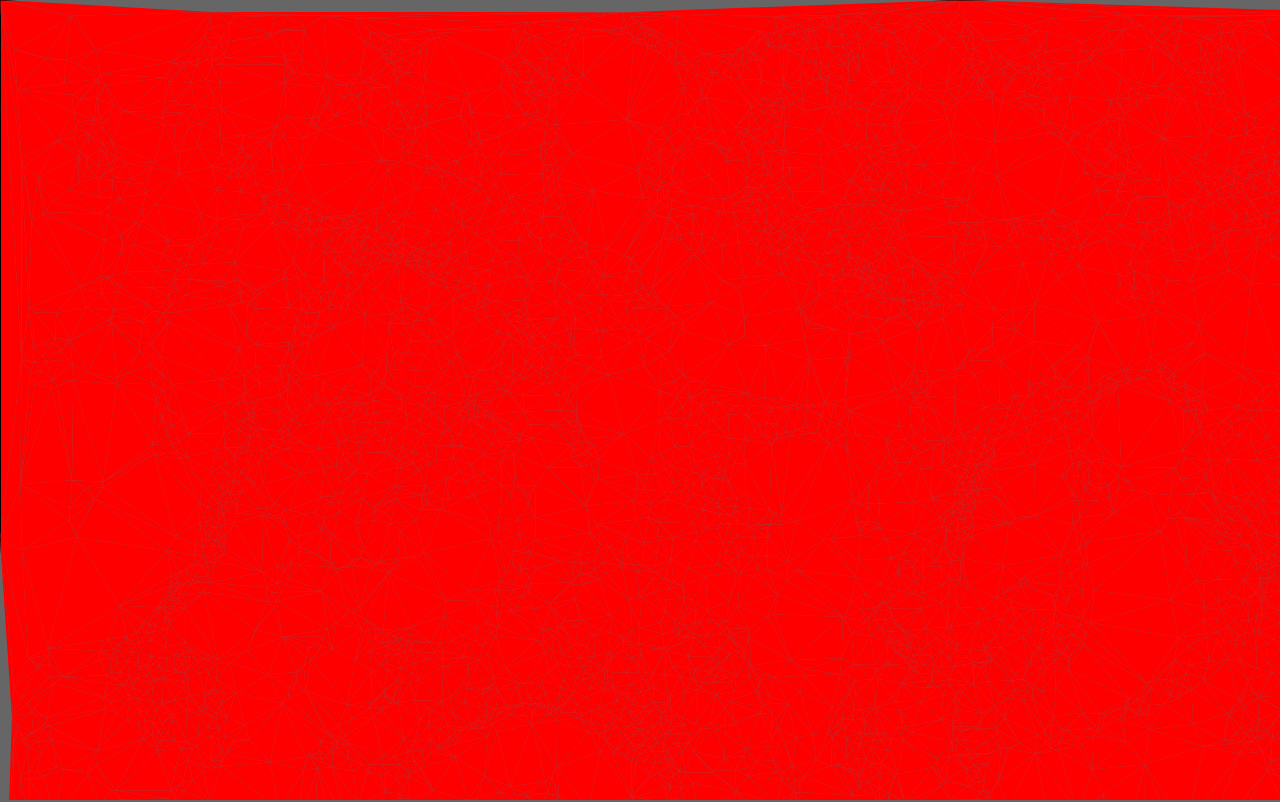
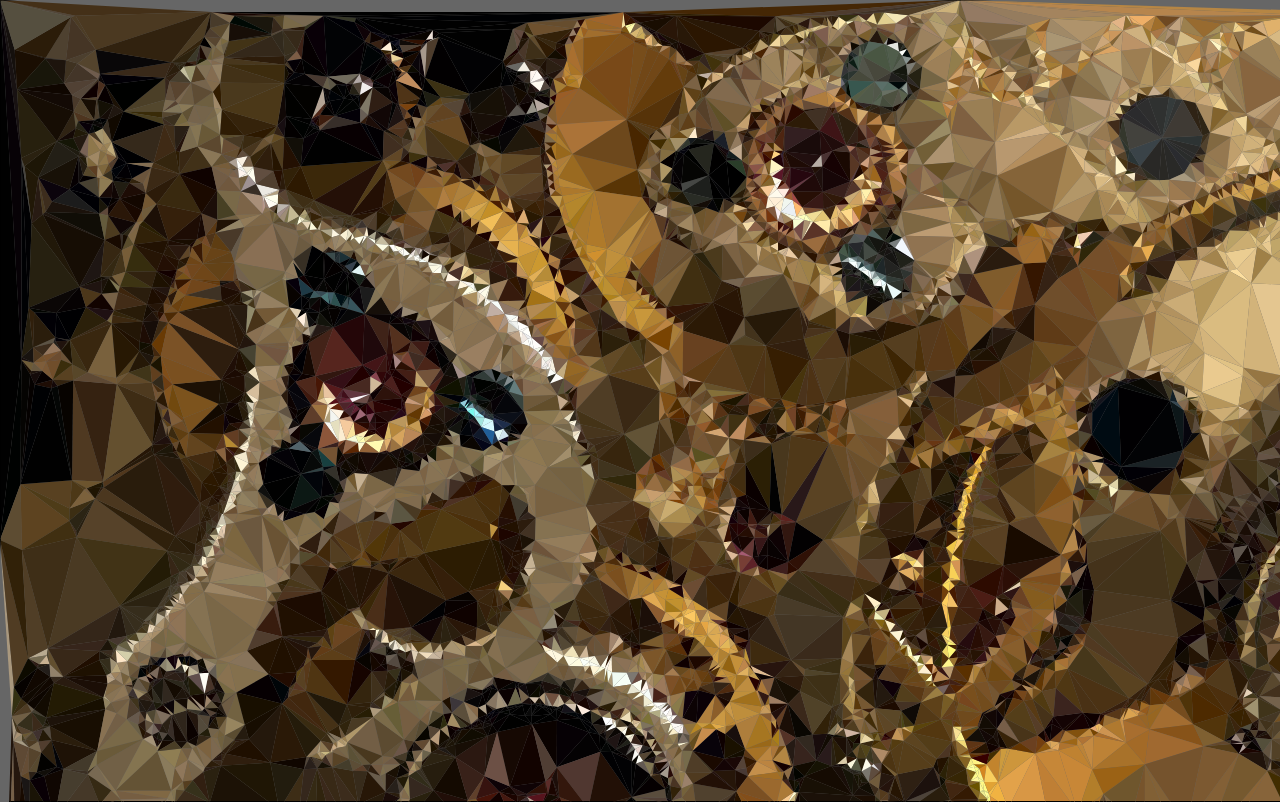
Before and after one commit to joetm/transpoly, a website: page index-2.html in a window 1280 px wide. Drawn offline with Linux system fonts and the light colour scheme.

Commit message:
shard colors

```diff
--- a/index-2.html
+++ b/index-2.html
@@ -9,7 +9,17 @@
     <div id="shards">
     </div>
 
+	<img id="image" style="display:none" src="./data/clockwork.png" alt="">
+
+
     <script type="text/javascript">
+
+	// see http://stackoverflow.com/a/5624139/426266
+	function componentToHex(c) {
+		var hex = c.toString(16);
+		return hex.length == 1 ? "0" + hex : hex;
+	}
+
     if (!window.fetch) {
     	alert('Please use a browser that supports ajax fetch()');
     }
@@ -19,7 +29,7 @@
     		return response.text();
     	})
     	.then(function (txt) {
-    		console.log(txt);
+    		// console.log(txt);
 			/*
 	    		v 14.683 963.902 0
 				v 0 1080 0
@@ -69,34 +79,61 @@
 			var numPolygons = polygons.length;
 			console.log('Rendering', numPolygons, 'polygons');
 
+
+			// get the pixel colors
+			var img = document.getElementById('image');
+			var canvas = document.createElement('canvas');
+			canvas.width = img.width;
+			canvas.height = img.height;
+			canvas.getContext('2d').drawImage(img, 0, 0, img.width, img.height);
+			// pixelData = canvas.getContext('2d').getImageData(10, 10, 1, 1).data;
+			// console.log(pixelData);
+
 			// draw polygons
 			// dev
 			var BreakException = {};
 			var webkitClipPath;
 			var shardDiv = document.getElementById('shards');
 			var shard;
+			var shardColor;
+			var center;
+			var pixelData;
 			try {
 				for (var i = 0; i < numPolygons; i++) {
 					// console.log(polygons[i]);
-					console.log('shard', i);
-					console.log(
-						polygons[i][0][0],
-						polygons[i][0][1],
-						polygons[i][1][0],
-						polygons[i][1][1],
-						polygons[i][2][0],
-						polygons[i][2][1]
-					);
+					// console.log('shard', i);
+					// console.log(
+					// 	polygons[i][0][0],
+					// 	polygons[i][0][1],
+					// 	polygons[i][1][0],
+					// 	polygons[i][1][1],
+					// 	polygons[i][2][0],
+					// 	polygons[i][2][1]
+					// );
 
 					webkitClipPath = 'polygon( ' + polygons[i][0][0] + 'px ' + polygons[i][0][1] + 'px, ' + polygons[i][1][0] + 'px ' + polygons[i][1][1] + 'px, ' + polygons[i][2][0] + 'px ' + polygons[i][2][1] + 'px )';
-
-					console.log(
-						'webkitClipPath', webkitClipPath
-					);
+					// console.log(
+					// 	'webkitClipPath', webkitClipPath
+					// );
 
 					shard = document.createElement('div');
 					shard.className = "shard shard_" + i;
-					shard.style.backgroundColor = '#FF0000';
+
+					center = [
+						((polygons[i][0][0] + polygons[i][1][0] + polygons[i][2][0]) / 3),
+						((polygons[i][0][1] + polygons[i][1][1] + polygons[i][2][1]) / 3)
+					];
+					// console.log('center', center);
+
+					// get the shard color from the center of the triangular polygon in the canvas image
+					shardColor = '#FF0000';
+					pixelData = canvas.getContext('2d').getImageData(parseInt(center[0], 10), parseInt(center[1], 10), 1, 1).data;
+					shardColor = '#' + componentToHex(pixelData[0]) +
+										componentToHex(pixelData[1]) +
+										componentToHex(pixelData[2]);
+					// console.log(pixelData);
+					shard.style.backgroundColor = shardColor;
+
 					shard.style.webkitClipPath = webkitClipPath;
 					shardDiv.appendChild(shard);
 
--- a/transpoly-2.scss
+++ b/transpoly-2.scss
@@ -11,6 +11,7 @@ body{
     background-color:#666666;
     margin:0;
     text-align:center;
+    overflow:auto;
 }
 
 div.btn, ul li a.btn {
@@ -58,7 +59,6 @@ $animationdirection: normal;
     position:relative;
     height:100%;
     width:100%;
-    overflow:auto;
 
     .shard{
         position:absolute;
```
Also changed, not shown: data/clockwork.png (added), transpoly-2.css.
